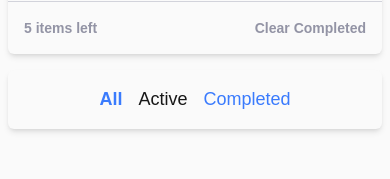
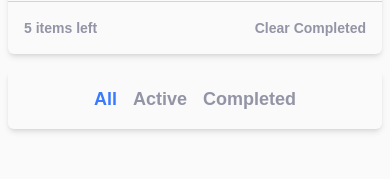
Before and after one commit to Iskarr/fm-todo, a Next.js app: page / in a window 390 px wide. Shown: the part 632-811 px from the top of the page. Built offline with nearby package versions, Linux system fonts and the light colour scheme.

Commit message:
updated mobile layout

```diff
--- a/src/app/page.tsx
+++ b/src/app/page.tsx
@@ -376,14 +376,24 @@ export default function Home() {
 
         {/* Mobile Filter Buttons */}
         <div
-          className={`md:hidden mt-4 p-4  rounded-md shadow-md flex justify-center space-x-4 ${
-            isDarkMode ? "bg-gray-800 text-white" : "bg-light-very-light-gray"
-          }`}
+          className={`md:hidden mt-4 p-4 rounded-md shadow-md flex justify-center space-x-4 ${
+            isDarkMode
+              ? "text-(--dark-dark-grayish-blue)" // dark mode
+              : "text-(--light-dark-grayish-blue)" // light mode
+          } `}
         >
           <button
             onClick={() => setFilter("all")}
             className={`${
-              filter === "all" ? "text-(--primary-bright-blue) font-bold" : ""
+              filter === "all"
+                ? "font-bold text-(--primary-bright-blue)"
+                : "font-bold"
+            } cursor-pointer ${
+              filter === "all"
+                ? ""
+                : isDarkMode
+                ? "highlight-dark"
+                : "highlight-light"
             }`}
           >
             All
@@ -392,19 +402,31 @@ export default function Home() {
             onClick={() => setFilter("active")}
             className={`${
               filter === "active"
-                ? "text-(--primary-bright-blue) font-bold"
-                : ""
+                ? "font-bold text-(--primary-bright-blue)"
+                : "font-bold"
+            } cursor-pointer ${
+              filter === "active"
+                ? ""
+                : isDarkMode
+                ? "highlight-dark"
+                : "highlight-light"
             }`}
           >
             Active
           </button>
           <button
             onClick={() => setFilter("completed")}
-            className={` ${
-              isDarkMode
-                ? "bg-gray-800 text-gray-200"
-                : "bg-light-very-light-gray text-(--primary-bright-blue)"
-            }${filter === "completed" ? "font-bold" : ""}`}
+            className={`${
+              filter === "completed"
+                ? "font-bold text-(--primary-bright-blue)"
+                : "font-bold"
+            } cursor-pointer ${
+              filter === "completed"
+                ? ""
+                : isDarkMode
+                ? "highlight-dark"
+                : "highlight-light"
+            }`}
           >
             Completed
           </button>
```
